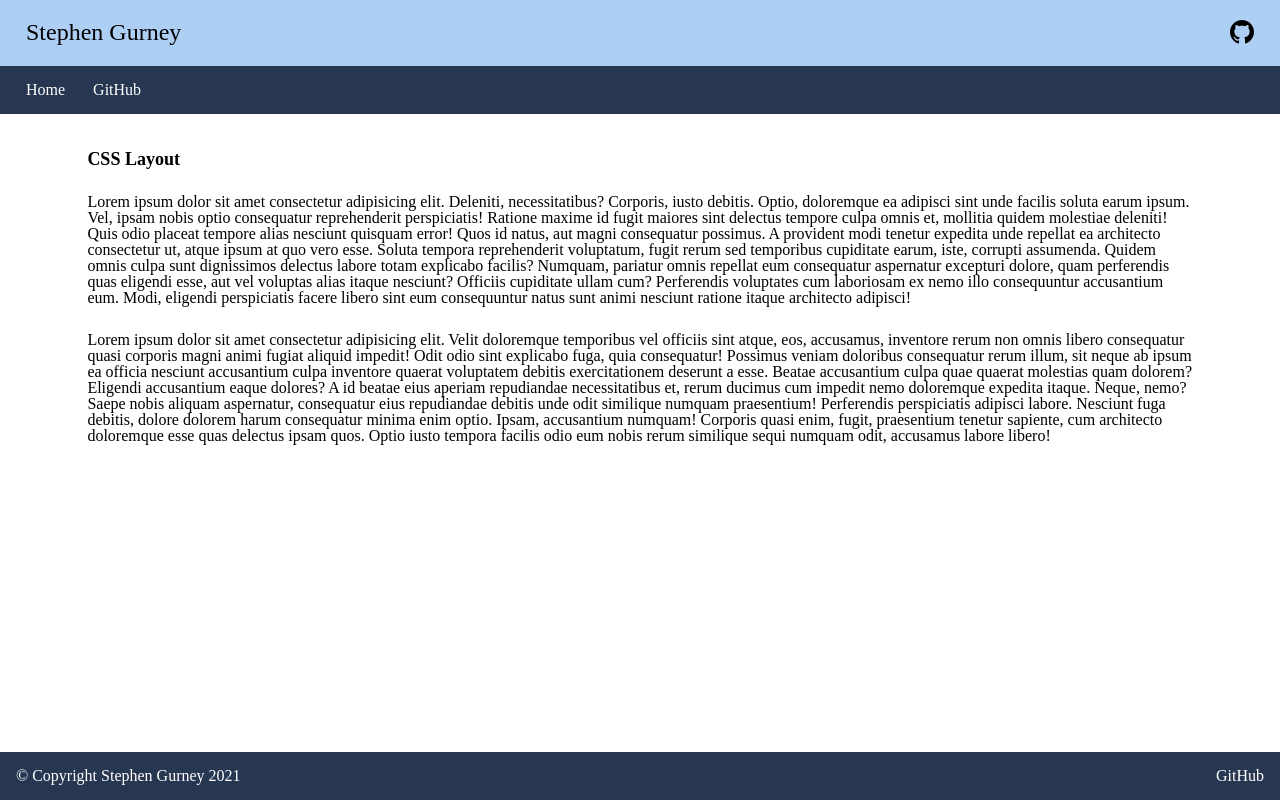
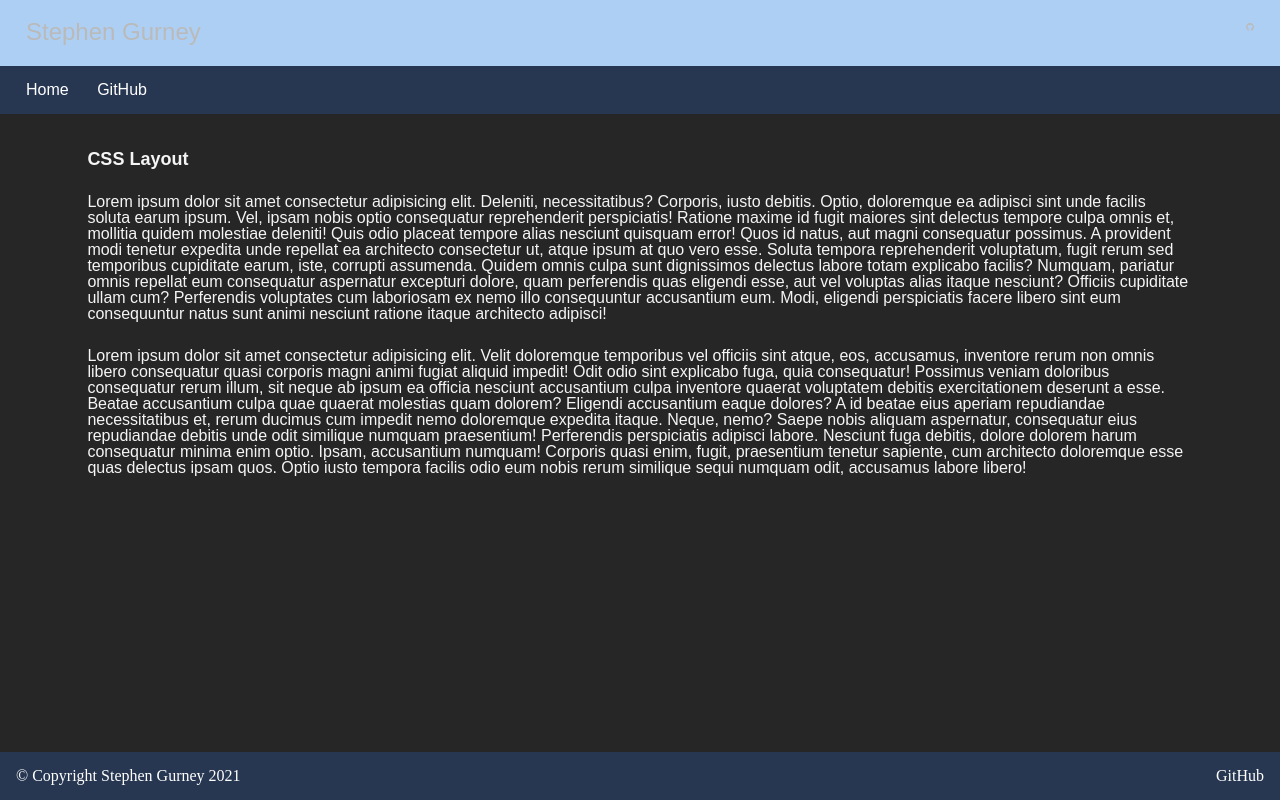
Before and after one commit to Stephenich/stephenich.github.io, a website: page src/index.html in a window 1280 px wide. Drawn offline with Linux system fonts and the dark colour scheme.

Commit message:
Added dark theme css

```diff
--- a/src/css/grid.css
+++ b/src/css/grid.css
@@ -1,3 +1,5 @@
+@media (prefers-color-scheme: light){
+
 .container {
   display: grid;
   /* background-color: blue; */
@@ -173,3 +175,194 @@ ul {
         color: #ffffff;
     }
 }
+}
+
+@media (prefers-color-scheme: dark){
+
+  .container {
+    display: grid;
+    background-color: rgb(38, 38, 38);
+    /* gap: 5px; */
+    min-height: 100vh;
+    grid-template-areas:
+      "top"
+      "nav"
+      "mid"
+      "bot";
+    grid-template-rows: 8% 4% 1fr 4%;
+  }
+
+  .header-row {
+    grid-area: top;
+    background-color: #102841c4;
+    padding: 10px;
+  }
+
+  .logo {
+    margin-left: auto;
+    margin-right: auto;
+    display: block;
+    fill:  rgb(186, 186, 186);
+  }
+
+
+  .primary-header {
+    font-family: Arial, Helvetica, sans-serif;
+    font-size: 22px;
+    text-align: center;
+    padding-bottom: 3px;
+    color: rgb(186, 186, 186);
+  }
+
+  .navbar {
+    background-color: #838383;
+    grid-area: nav;
+  }
+
+  ul {
+    list-style-type: none;
+    padding: 10px;
+    text-align: center;
+  }
+
+  .link {
+    text-decoration: none;
+    color: rgb(186, 186, 186);
+    font-family: Arial, Helvetica, sans-serif;
+  }
+
+  .li {
+    display: inline;
+    padding: 8px;
+  }
+
+  .main {
+    grid-area: mid;
+    background-color: rgb(38, 38, 38);
+    margin: 1%;
+  }
+
+  .heading {
+    font-weight: bold;
+    padding: 5px;
+    font-family: Arial, Helvetica, sans-serif;
+    color: whitesmoke;
+  }
+
+  .content {
+    margin-top: 10px;
+    padding: 5px;
+    font-family: Arial, Helvetica, sans-serif;
+    color: whitesmoke;
+    font-weight: 400;
+  }
+
+  .footer {
+    grid-area: bot;
+    background-color: #838383;
+    display: block;
+    text-align: center;
+    color: rgb(186, 186, 186);
+  }
+
+  @media (min-width: 768px) {
+    .container {
+      /* background-color: blue; */
+      /* gap: 5px; */
+      grid-template-areas:
+        "top    top     top"
+        "nav    nav     nav"
+        "midl   mid     midr"
+        "bot    bot     bot";
+      grid-template-rows: 66px 48px 1fr 48px;
+      grid-template-columns: 80px 1fr 80px;
+    }
+
+    .primary-header {
+      font-size: 24px;
+      float: left;
+      padding-left: 16px;
+      padding-top: 10px;
+    }
+
+    .logo {
+      float: right;
+      padding-top: 10px;
+      padding-right: 16px;
+    }
+
+    ul {
+      text-align: left;
+      padding-top: 16px;
+    }
+
+    .li {
+      padding-left: 16px;
+    }
+
+    .left-space {
+      grid-area: midl;
+    }
+
+    .main {
+      grid-area: mid;
+      padding-top: 20px;
+    }
+
+    .heading {
+      font-size: 18px;
+    }
+
+    .content {
+      margin-top: 16px;
+    }
+
+    .right-space {
+      grid-area: midr;
+    }
+
+    .copyright {
+      float: left;
+      padding-left: 16px;
+      padding-top: 16px;
+    }
+
+    .right-link {
+      float: right;
+      padding-top: 16px;
+      padding-right: 16px;
+    }
+  }
+
+  @media (min-width: 1025px) {
+
+      .container{
+          grid-template-columns: 71px 1fr 71px;
+      }
+
+      .header-row {
+          background-color: #aecff4;
+      }
+
+      .navbar {
+          background-color: #273651;
+      }
+
+      .link {
+          text-decoration: none;
+          color: #ffffff;
+        }
+
+      .footer {
+          background-color: #273651;
+      }
+
+      .copyright {
+          color: #ffffff;
+      }
+
+      .right-link {
+          color: #ffffff;
+      }
+  }
+  }
--- a/src/index.html
+++ b/src/index.html
@@ -20,8 +20,7 @@
       <div class="header-row">
         <header class="primary-header">Stephen Gurney</header>
         <a href="https://github.com/Stephenich/stephenich.github.io">
-          <img class="logo" src="images/githubIcon.svg" alt="GitHub Logo" />
-        </a>
+          <svg class="logo" xmlns="http://www.w3.org/2000/svg" width="24" height="24" viewBox="0 0 24 24"><path d="M12 0c-6.626 0-12 5.373-12 12 0 5.302 3.438 9.8 8.207 11.387.599.111.793-.261.793-.577v-2.234c-3.338.726-4.033-1.416-4.033-1.416-.546-1.387-1.333-1.756-1.333-1.756-1.089-.745.083-.729.083-.729 1.205.084 1.839 1.237 1.839 1.237 1.07 1.834 2.807 1.304 3.492.997.107-.775.418-1.305.762-1.604-2.665-.305-5.467-1.334-5.467-5.931 0-1.311.469-2.381 1.236-3.221-.124-.303-.535-1.524.117-3.176 0 0 1.008-.322 3.301 1.23.957-.266 1.983-.399 3.003-.404 1.02.005 2.047.138 3.006.404 2.291-1.552 3.297-1.23 3.297-1.23.653 1.653.242 2.874.118 3.176.77.84 1.235 1.911 1.235 3.221 0 4.609-2.807 5.624-5.479 5.921.43.372.823 1.102.823 2.222v3.293c0 .319.192.694.801.576 4.765-1.589 8.199-6.086 8.199-11.386 0-6.627-5.373-12-12-12z"/></svg>        </a>
       </div>
       <div class="navbar">
         <ul class="tabs">
```
Also changed, not shown: src/images/githubDTlogo.svg (added).
